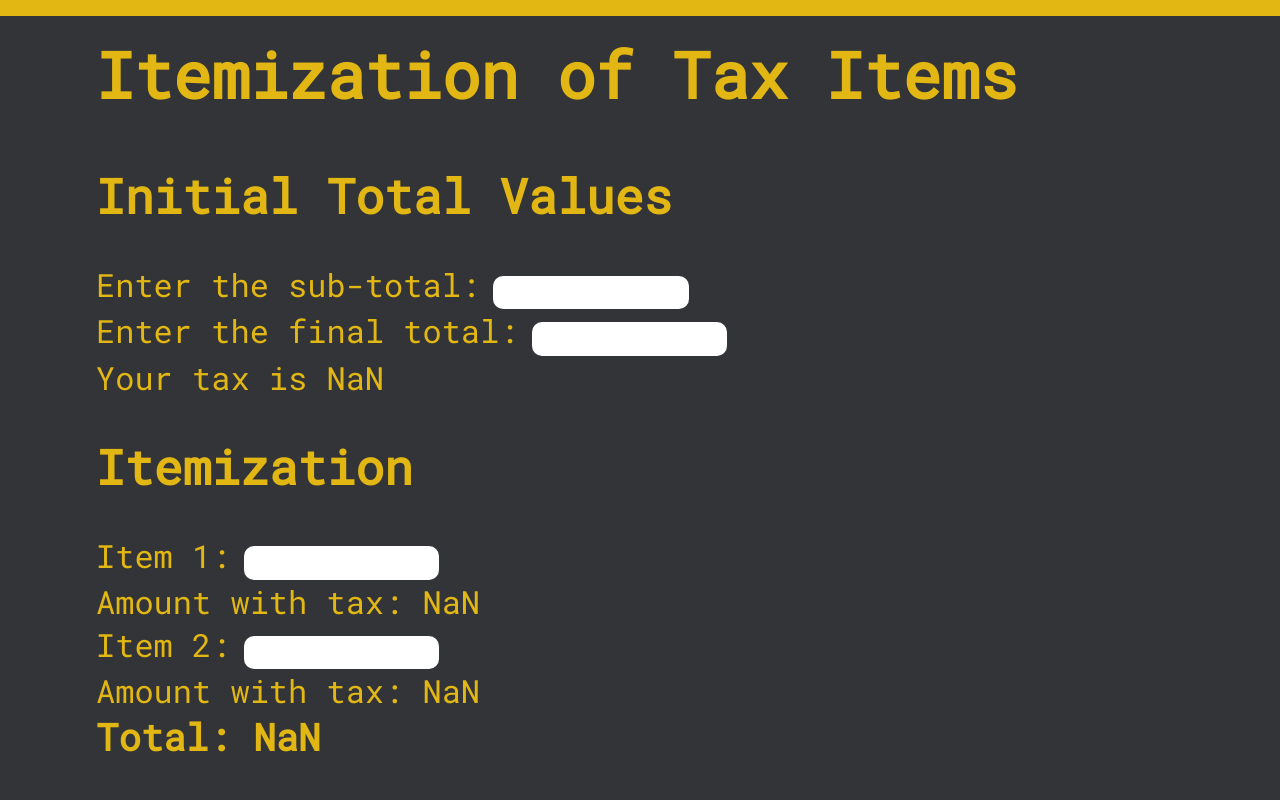
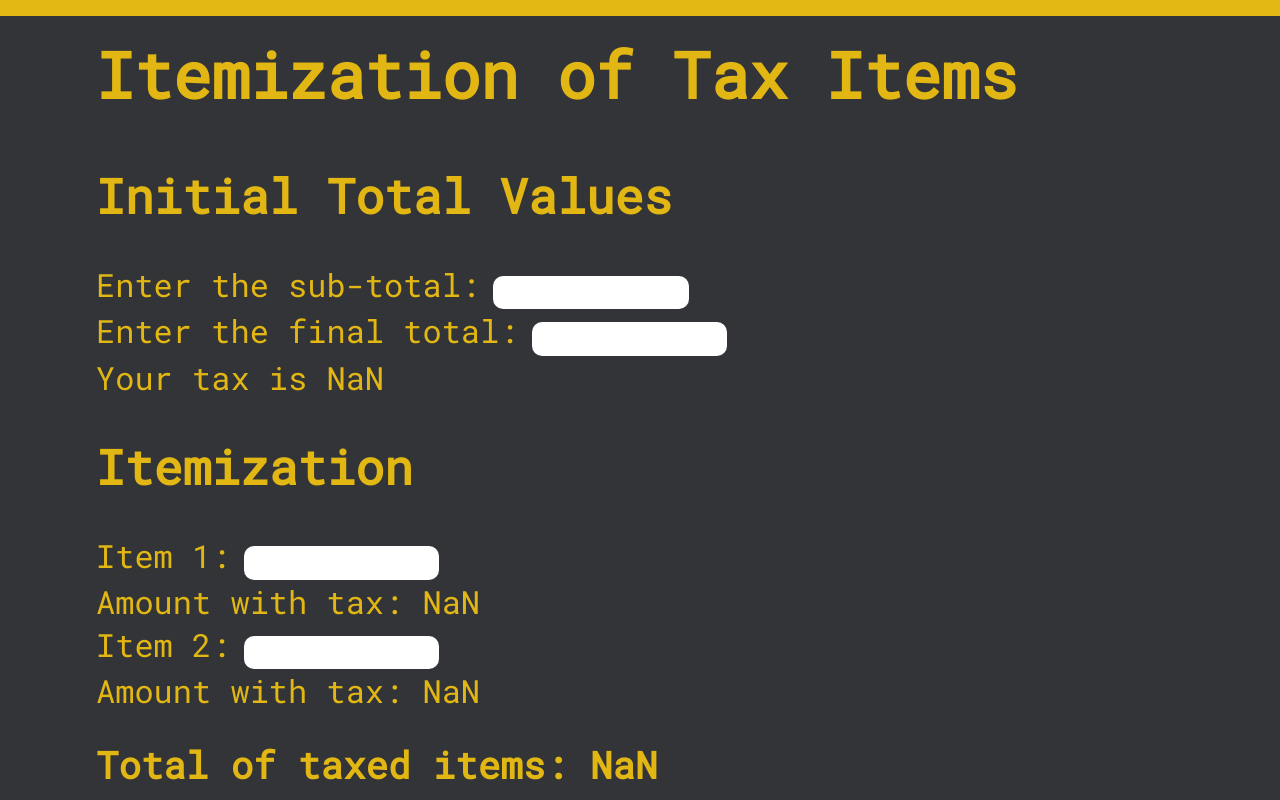
Before and after one commit to Patrick-Doran/taxApp, a React (Vite) app in the folder taxApp/: page / in a window 1280 px wide. Built offline with nearby package versions, Linux system fonts and the light colour scheme.

Commit message:
xstyling / grammar

```diff
--- a/taxApp/src/App.css
+++ b/taxApp/src/App.css
@@ -25,7 +25,9 @@ h1{
 h2{
     margin-bottom: .75em;
     margin-top: .75em;
-
+}
+h3{
+    margin-top: .75em;
 }
 .item-content{
     align-items: center;
--- a/taxApp/src/Tax.jsx
+++ b/taxApp/src/Tax.jsx
@@ -60,7 +60,7 @@ function Tax(){
                     />
                 </label>
                 <p>Amount with tax: {itemFinal2}</p>
-                <h3>Total: {parseFloat(itemFinal1) + parseFloat(itemFinal2)}</h3>
+                <h3>Total of taxed items: {parseFloat(itemFinal1) + parseFloat(itemFinal2)}</h3>
             </div>
         </div>
     );
```
